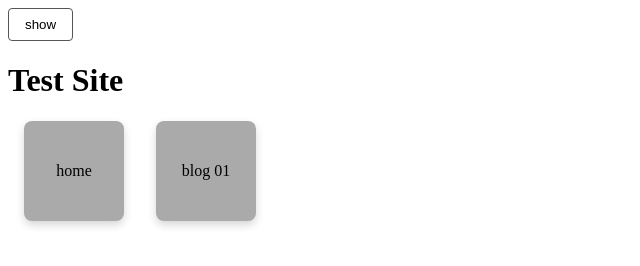
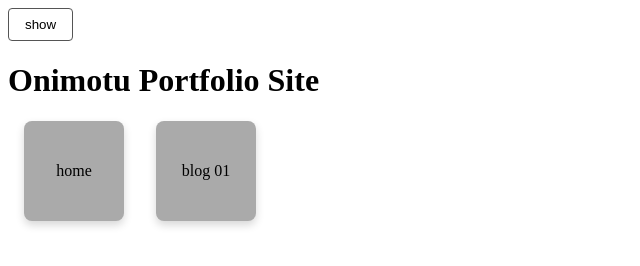
Before and after one commit to onimotu/my-portfolio-site, a plain HTML site: page index.html in a window 1280 px wide. Shown: the whole page, without its empty margins (0-640 px from the left). Drawn offline with nearby package versions, Linux system fonts and the light colour scheme.

Commit message:
update index.html

```diff
--- a/index.html
+++ b/index.html
@@ -5,7 +5,7 @@
   <meta charset="UTF-8">
   <meta name="viewport" content="width=device-width, initial-scale=1.0">
   <meta http-equiv="X-UA-Compatible" content="ie=edge">
-  <title>Test Site</title>
+  <title>Onimotu Portfolio Site</title>
   <link rel="stylesheet" href="/css/style.css">
 </head>
 
@@ -19,7 +19,7 @@
   </nav>
   <button id="show-button" class="btn">show</button>
 
-  <h1>Test Site</h1>
+  <h1>Onimotu Portfolio Site</h1>
   <div class="flex">
     <a href="/">
       <div class="box">home</div>
```
